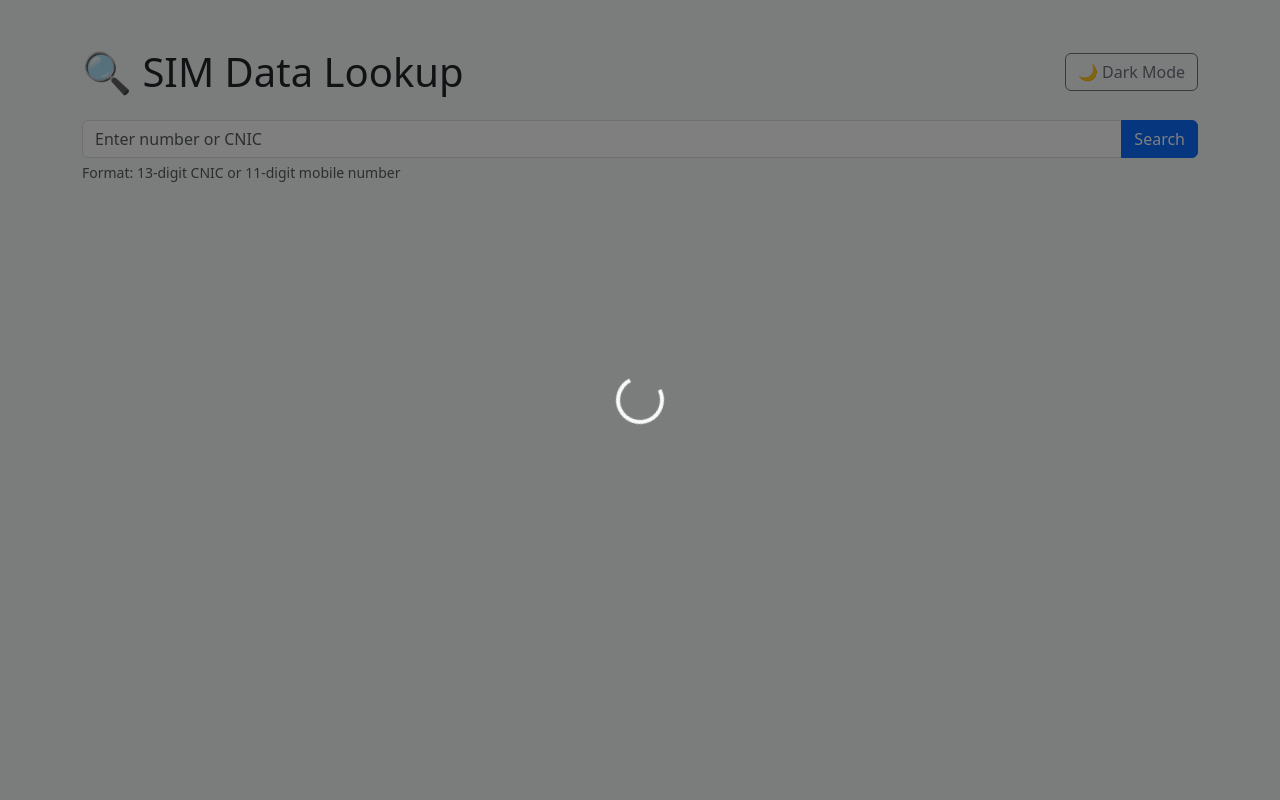
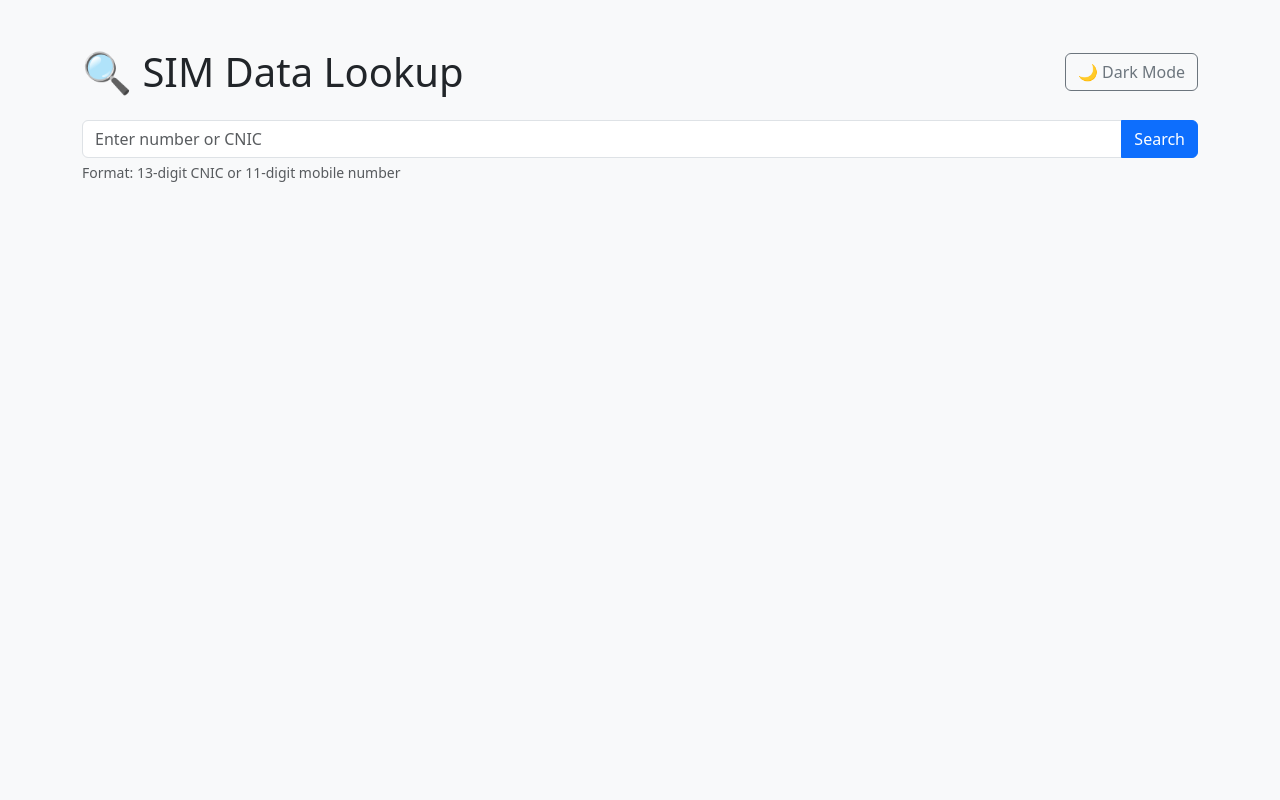
Before and after one commit to rainaxofficial/sims, a Flask app: page / in a window 1280 px wide. Run offline with Flask 3, Linux system fonts and the light colour scheme.

Commit message:
Update index.html

```diff
--- a/templates/index.html
+++ b/templates/index.html
@@ -23,7 +23,7 @@
       z-index: 1055;
     }
     #loadingOverlay {
-      display: none;
+      display: none !important;
       position: fixed;
       inset: 0;
       background: rgba(0, 0, 0, 0.5);
@@ -35,8 +35,8 @@
 </head>
 <body class="bg-light">
 
-<!-- ✅ Spinner (hidden by default) -->
-<div id="loadingOverlay" class="d-flex" style="display: none;">
+<!-- ✅ Hidden by default -->
+<div id="loadingOverlay" class="d-flex">
   <div class="spinner-border text-light" role="status" style="width: 3rem; height: 3rem;">
     <span class="visually-hidden">Loading...</span>
   </div>
@@ -59,7 +59,6 @@
   <div id="resultArea"></div>
 </div>
 
-<!-- Toast Container -->
 <div id="toast-container"></div>
 
 <script src="https://cdn.jsdelivr.net/npm/bootstrap@5.3.2/dist/js/bootstrap.bundle.min.js"></script>
@@ -152,6 +151,11 @@
       overlay.style.display = 'none';
     }
   });
+
+  // ✅ Safety: hide spinner on load
+  window.addEventListener('DOMContentLoaded', () => {
+    document.getElementById('loadingOverlay').style.display = 'none';
+  });
 </script>
 
 </body>
```
